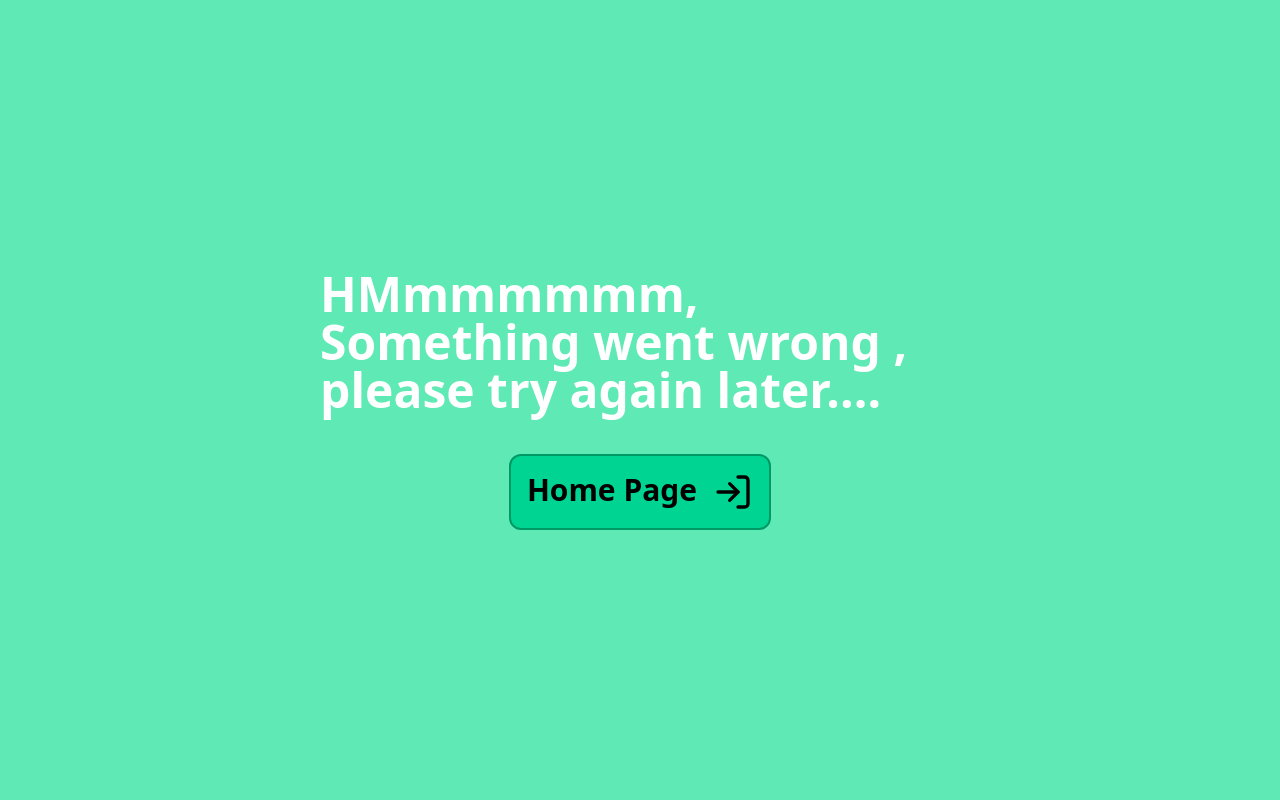
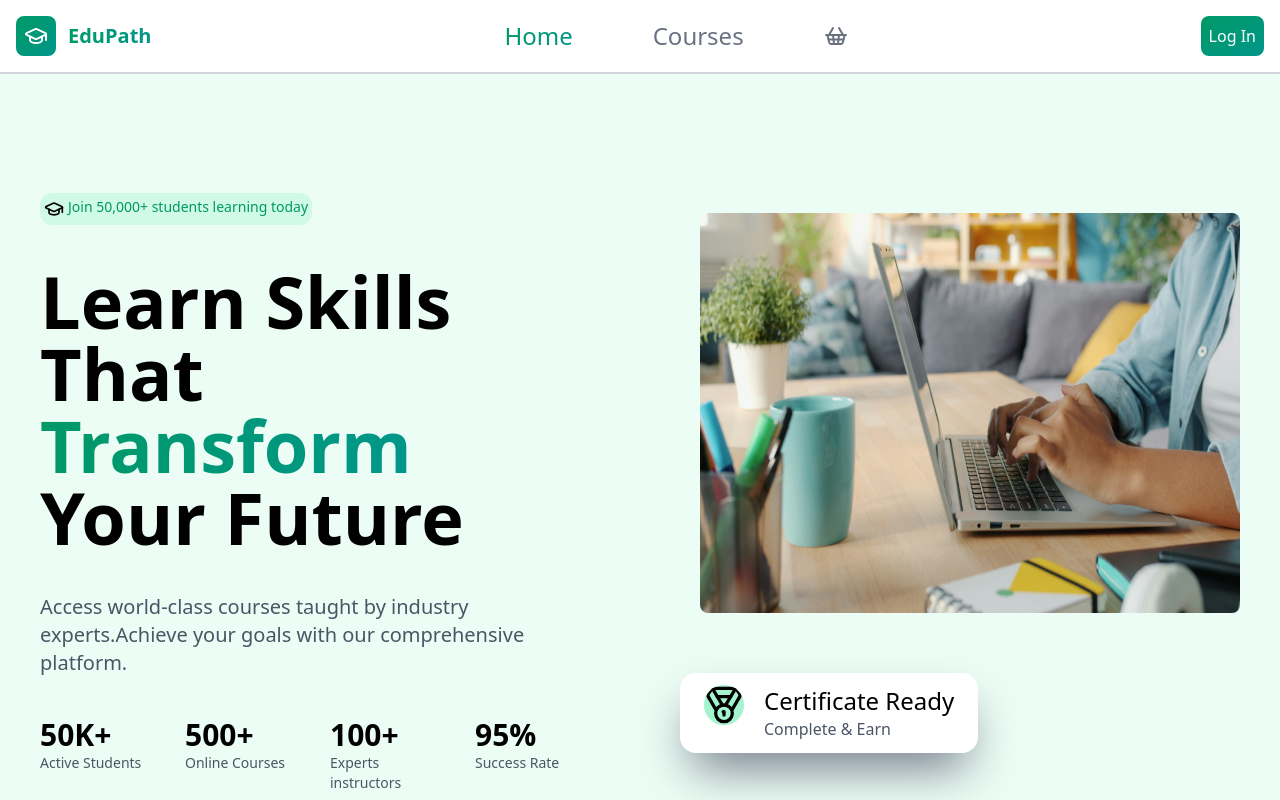
Before and after one commit to YoshoYou/edu-path, a React app: page /edu-path/home in a window 1280 px wide. Shown: the top 800 px of the page. Built offline with nearby package versions, Linux system fonts and the light colour scheme; the HTML template or start-up script is replaced by a standard one.

Commit message:
new-react-route-edition

```diff
--- a/src/App.jsx
+++ b/src/App.jsx
@@ -2,7 +2,6 @@
 import { Routes, Route } from 'react-router-dom'
 import './App.css'
 import Home from './components/Home/Home'
-import NavBar from './components/Home/NavBar/NavBar'
 import LogIn from './components/LogIn/LogIn'
 import NotFound from './components/NotFound/NotFound'
 import CourseDetails from './components/CourseDetails/CourseDetails'
@@ -15,8 +14,8 @@ function App() {
   return (
     <div className="App">
      <Routes>
-      <Route path='/' element={<Home/>}>
-      <Route path='layout' index element={<Layout/>} />
+      <Route path='/' element={<Layout/>}>
+      <Route path='home' index element={<Home/>} />
        <Route path='courses' element={<Courses/>}/>
        <Route path='cart' element={<Cart/>}/>
         <Route path='/courses/card/:id' element={<CourseDetails/>}/>
--- a/src/components/FAQsection/FAQsection.jsx
+++ b/src/components/FAQsection/FAQsection.jsx
@@ -3,7 +3,7 @@ import { FAquestion, reviewList } from "../data/data"
 
 const FAQsection = () => {
   return (
-  <div className="bg-white  px-4 h-full py-20 flex  flex-col gap-20">
+  <div className="bg-white  px-4 h-full  py-20 flex  flex-col gap-20">
         <div className="flex flex-col items-center gap-2">
     <h3 className="font-bold text-4xl">Frequently Asked  <span className="text-transparent bg-linear-to-r from-emerald-600 to-teal-600 bg-clip-text">Question?</span> </h3>
     <p className="text-gray-600">The most common question our students and reviwers ask us about</p>
--- a/src/components/Home/About/About.jsx
+++ b/src/components/Home/About/About.jsx
@@ -6,7 +6,7 @@ const About = () => {
   let aboutImg=[<BookIcon/>,<PersonStandingIcon/>,<GraduationCapIcon />,<LampDeskIcon />]
 
   return (
-    <div className="flex  py-20 flex-col items-center justify-center gap-20 px-4 sm:h-full">
+    <div className="flex  py-20 flex-col items-center justify-center gap-20 my-20 px-4 sm:h-full">
       <div className="flex flex-col items-center gap-2">
         <h3 className="font-bold text-4xl">Why Choose <span className="text-transparent bg-linear-to-r from-emerald-600 to-teal-600 bg-clip-text">EduPath?</span> </h3>
         <p className="text-gray-600">We offer courses in many fields that help you to crack your way into the future of development
--- a/src/components/Home/Hero/Hero.jsx
+++ b/src/components/Home/Hero/Hero.jsx
@@ -21,7 +21,7 @@ const Hero = () => {
     },
   ]
   return (
-    <div className="grid bg-emerald-50  px-10 py-30  grid-cols-4 gap-30  h-[100%] w-full " id='hero'>
+    <div className="grid bg-emerald-50  px-10 py-30  grid-cols-4 gap-30  h-full w-full " id='hero'>
       <div className="flex flex-col justify-center gap-10 sm:w-fit w-[80%]  col-span-4 xl:col-span-2">
         <span className='flex w-fit  bg-emerald-100  rounded-xl p-1 text-sm text-emerald-600'>
             <LucideGraduationCap  className='pr-1 text-black'/> Join 50,000+ students learning today
--- a/src/components/Home/Home.jsx
+++ b/src/components/Home/Home.jsx
@@ -1,13 +1,15 @@
-import NavBar from "./NavBar/NavBar"
-import Footer from "./Footer/Footer"
-import { Outlet } from "react-router-dom"
+import Hero from "./Hero/Hero"
+import About from "./About/About"
+import StudentsReview from "../StudentsReview/StudentsReview"
+import FAQsection from "../FAQsection/FAQsection"
 
 const Home = () => {
   return (
     <div>
-      <NavBar />
-       <Outlet />
-      <Footer />
+      <Hero />
+      <About />
+      <StudentsReview />
+      <FAQsection />
     </div>
   )
 }
--- a/src/components/Home/NavBar/NavBar.jsx
+++ b/src/components/Home/NavBar/NavBar.jsx
@@ -1,10 +1,10 @@
-import { GraduationCap,Menu,ShoppingBasket,X } from "lucide-react"
+import { GraduationCap,ShoppingBasket } from "lucide-react"
 import { useEffect, useState } from "react"
 import MobileNav from "../MobileNav/MobileNav"
 import { NavLink, useNavigate } from "react-router-dom"
 import { useCourse } from "../../Context/ChosenCourse"
 export  const List=['Home','Courses',<ShoppingBasket className="hover:text-emerald-300 "/>]
-export  const listLink=['layout','courses','cart']
+export  const listLink=['home','courses','cart']
 const NavBar = () => {
 
     const navigate= useNavigate();
@@ -15,7 +15,7 @@ const NavBar = () => {
     }
     useEffect(()=>{
         if(active===0){
-            navigate('/layout')
+            navigate('/home')
         }
 
     },[])
@@ -46,7 +46,6 @@ const NavBar = () => {
             <div className="text-white sm:block hidden bg-linear-to-br from-emerald-600 to-teal-600 p-2 rounded-lg cursor-pointer  hover:from-emerald-500 hover:to-teal-500">
                     <button className="cursor-pointer" onClick={handleRouteChange}>{logged?'Log Out':"Log In"}</button>
             </div>
-
             <MobileNav />
         </div>
     </nav>
--- a/src/components/Layout/Layout.jsx
+++ b/src/components/Layout/Layout.jsx
@@ -1,16 +1,14 @@
-import FAQsection from "../FAQsection/FAQsection"
-import About from "../Home/About/About"
-import Hero from "../Home/Hero/Hero"
-import StudentsReview from "../StudentsReview/StudentsReview"
+import { Outlet } from "react-router-dom"
+import NavBar from "../Home/NavBar/NavBar"
+import Footer from "../Home/Footer/Footer"
 
 
 const Layout = () => {
   return (
     <div>
-      <Hero />
-      <About />
-      <StudentsReview />
-      <FAQsection />
+      <NavBar />
+      <Outlet />
+      <Footer />
     </div>
   )
 }
--- a/src/components/LogIn/LogIn.jsx
+++ b/src/components/LogIn/LogIn.jsx
@@ -1,21 +1,12 @@
 import { GraduationCap } from 'lucide-react'
 import { check } from '../assets/images/export'
-import { useEffect, useState } from 'react'
 import { useCourse } from '../Context/ChosenCourse'
-import { Navigate, useNavigate } from 'react-router-dom'
+import {  useNavigate } from 'react-router-dom'
+import { logInfo } from '../data/data'
 
 
 const LogIn = () => {
-    const logInfo=[{
-        title:'10,000+ Courses',
-        des:'Learn anything, anytime'
-    },{
-        title:'Expert Instructors',
-        des:'Learn from the best'
-    },{
-        title:'Lifttime Access',
-        des:'Learn at your own place'
-    },]
+
     const {logged,setLog}=useCourse()
     const navigate= useNavigate()
     const handleClick=()=>{
--- a/src/components/NotFound/NotFound.jsx
+++ b/src/components/NotFound/NotFound.jsx
@@ -5,7 +5,7 @@ import { useNavigate } from "react-router-dom"
 const NotFound = () => {
   const navigate= useNavigate();
   const handleRoute = ()=>{
-    navigate('/layout');
+    navigate('/home');
   }
   return (
     <div className="bg-emerald-300 w-full h-screen flex flex-col  justify-center items-center gap-10 ">
--- a/src/components/data/data.js
+++ b/src/components/data/data.js
@@ -144,4 +144,14 @@ export  const AboutList=[
             question:'Can I get a refund?',
             answer:'In case you don\'t the course you can contact with the supporting team and have a refund up to 50% of the course price '
         },
-    ]
+    ];
+export   const logInfo=[{
+        title:'10,000+ Courses',
+        des:'Learn anything, anytime'
+    },{
+        title:'Expert Instructors',
+        des:'Learn from the best'
+    },{
+        title:'Lifttime Access',
+        des:'Learn at your own place'
+    },]
```
